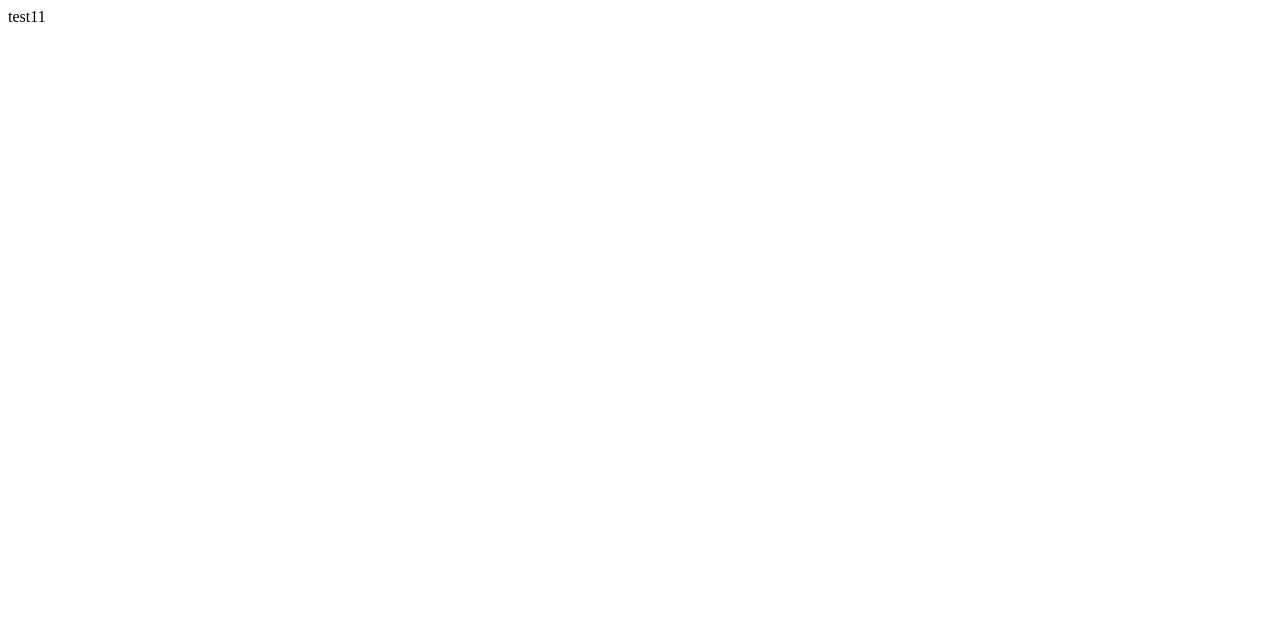
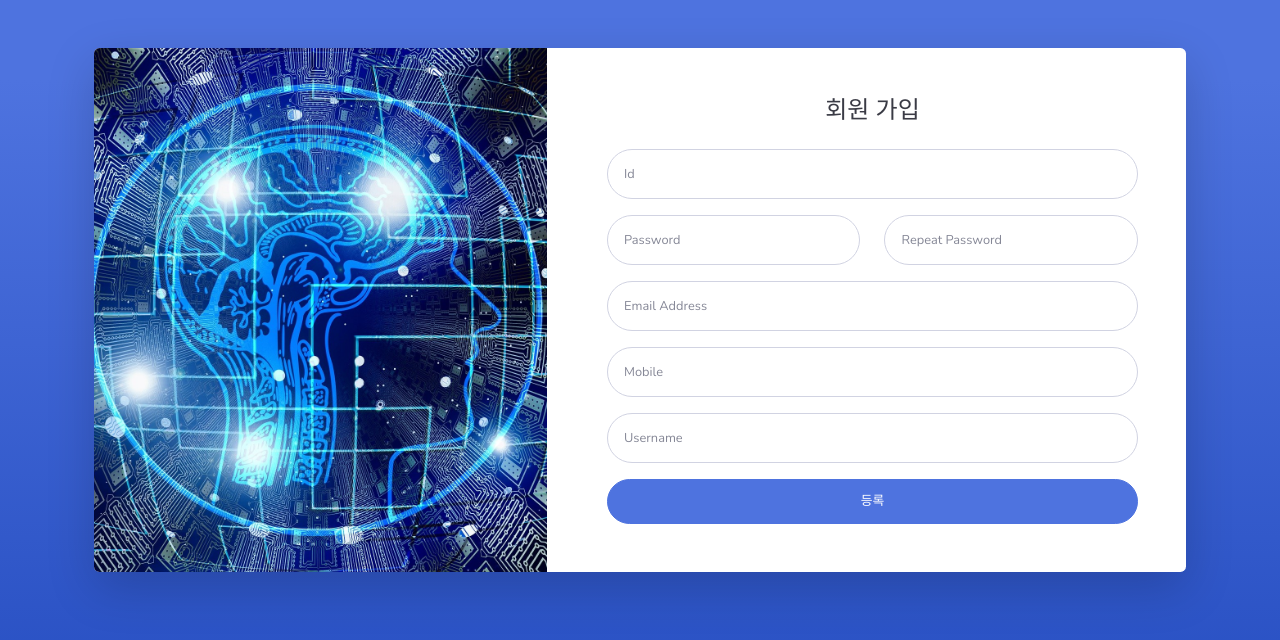
Before and after one commit to kdh0824/DjangoBasic, a Django app: page /user/register/ in a window 1280 px wide. Before the commit the part shown is almost empty. Shown: the top 640 px of the page. Run offline with Django 3.2, Linux system fonts and the light colour scheme; some libraries are stand-ins or nearby versions.

Commit message:
회원 가입 기능 추가 - 패스워드, 이메일 암호화 X

```diff
--- a/instagram/user/forms.py
+++ b/instagram/user/forms.py
@@ -0,0 +1,3 @@
+from django import forms
+from .models import User
+from django.contrib.auth.hashers import check_password
--- /dev/null
+++ b/instagram/user/static/css/custom.css
@@ -0,0 +1,5 @@
+.col-lg-5.d-none.d-lg-block.bg-register-image2 {
+    background: url("../img/register_image.jpg");
+    background-position: center;
+    background-size: cover;
+}
--- a/instagram/user/templates/base.html
+++ b/instagram/user/templates/base.html
@@ -2,11 +2,40 @@
 <html lang="ko">
 <head>
     <meta charset="UTF-8">
+    <meta name="viewport" content="width=device-width, initial-scale=1, shrink-to-fit=no">
+    <meta name="description" content="">
+    <meta name="author" content="">
+    <link href="/static/vendor/fontawesome-free/css/all.min.css" rel="stylesheet" type="text/css">
+    <link
+        href="https://fonts.googleapis.com/css?family=Nunito:200,200i,300,300i,400,400i,600,600i,700,700i,800,800i,900,900i"
+        rel="stylesheet">
+    <link href="/static/css/sb-admin-2.min.css" rel="stylesheet">
+    <link href="/static/css/custom.css" rel="stylesheet">
+    {% block head %}
+    {% endblock %}
 </head>
-<body>
-<div>
+<body class="bg-gradient-primary">
+<div class="container">
     {% block contents %}
     {% endblock %}
 </div>
+
+<!-- Bootstrap core JavaScript-->
+<script src="/static/vendor/jquery/jquery.min.js"></script>
+<script src="/static/vendor/bootstrap/js/bootstrap.bundle.min.js"></script>
+
+<!-- Core plugin JavaScript-->
+<script src="/static/vendor/jquery-easing/jquery.easing.min.js"></script>
+
+<!-- Custom scripts for all pages-->
+<script src="/static/js/sb-admin-2.min.js"></script>
+
+<!-- Page level plugins -->
+<script src="/static/vendor/chart.js/Chart.min.js"></script>
+
+<!-- Page level custom scripts -->
+<script src="/static/js/demo/chart-area-demo.js"></script>
+<script src="/static/js/demo/chart-pie-demo.js"></script>
+
 </body>
 </html>
--- a/instagram/user/templates/register.html
+++ b/instagram/user/templates/register.html
@@ -1,7 +1,53 @@
 {% extends "base.html" %}
-
+{% block head %}
+    <title>회원 가입</title>
+{% endblock %}
 {% block contents %}
-    <div>
-        test11
+    <div class="card o-hidden border-0 shadow-lg my-5">
+        <div class="card-body p-0">
+            <!-- Nested Row within Card Body -->
+            <div class="row">
+                <div class="col-lg-5 d-none d-lg-block bg-register-image2"></div>
+                <div class="col-lg-7">
+                    <div class="p-5">
+                        <div class="text-center">
+                            <h1 class="h4 text-gray-900 mb-4">회원 가입</h1>
+                        </div>
+                        <form class="user" method="post" action=".">
+                            {% csrf_token %}
+                            <div class="form-group">
+                                <input type="text" class="form-control form-control-user" id="Id" name="id"
+                                       placeholder="Id">
+                            </div>
+                            <div class="form-group row">
+                                <div class="col-sm-6 mb-3 mb-sm-0">
+                                    <input type="password" class="form-control form-control-user"
+                                           id="password" placeholder="Password" name="password">
+                                </div>
+                                <div class="col-sm-6">
+                                    <input type="password" class="form-control form-control-user"
+                                           id="re-password" name="re-password" placeholder="Repeat Password">
+                                </div>
+                            </div>
+                            <div class="form-group">
+                                <input type="email" class="form-control form-control-user" id="email"
+                                       placeholder="Email Address" name="email">
+                            </div>
+                            <div class="form-group">
+                                <input type="text" class="form-control form-control-user" id="mobile" name="mobile"
+                                       placeholder="Mobile">
+                            </div>
+                            <div class="form-group">
+                                <input type="text" class="form-control form-control-user" id="username" name="username"
+                                       placeholder="Username">
+                            </div>
+                            <button type="submit" class="btn btn-primary btn-user btn-block">
+                                등록
+                            </button>
+                        </form>
+                    </div>
+                </div>
+            </div>
+        </div>
     </div>
 {% endblock %}
--- a/instagram/user/views.py
+++ b/instagram/user/views.py
@@ -1,6 +1,37 @@
 from django.shortcuts import render
+
+from .models import User
+
+
+# from .forms import RegisterForm
 
 
 # Create your views here.
 def register(request):
-    return render(request, 'register.html')
+    if request.method == 'GET':
+        return render(request, 'register.html')
+    elif request.method == 'POST':
+        userid = request.POST.get('id', None)
+        password = request.POST.get('password', None)
+        re_password = request.POST.get('re-password', None)
+        email = request.POST.get('email', None)
+        mobile = request.POST.get('mobile', None)
+        username = request.POST.get('username', None)
+
+        res_data = {}
+
+        if not (userid and password and re_password and email and mobile and username):
+            res_data['error'] = '비어있는 필드가 있습니다.'
+        elif password != re_password:
+            res_data['error'] = '비밀번호가 다릅니다.'
+        else:
+            user = User(
+                id=userid,
+                password=password,
+                email=email,
+                mobile=mobile,
+                username=username
+            )
+
+            user.save()
+        return render(request, 'register.html', res_data)
```
Also changed, not shown: instagram/user/static/img/register_image.jpg (added).
